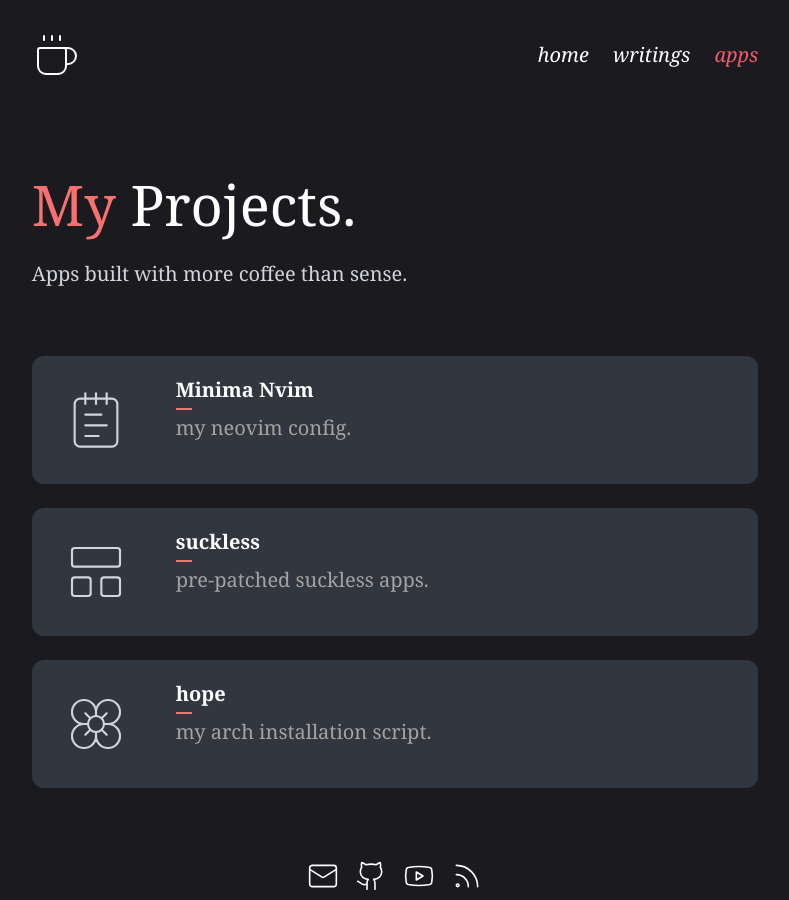
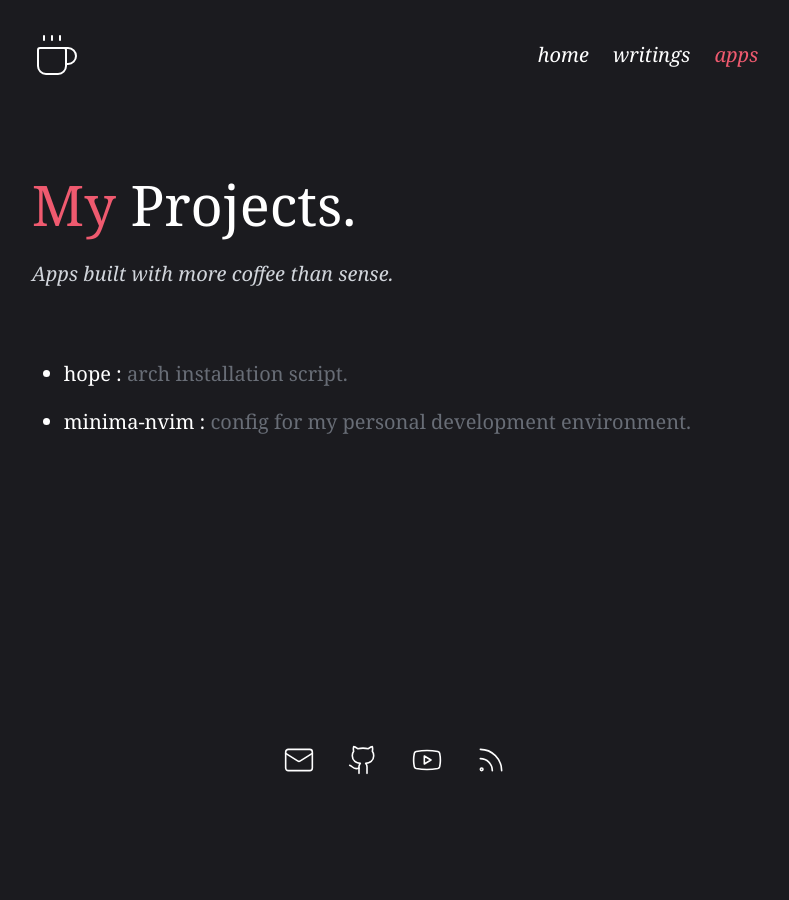
Before and after one commit to commitsovercoffee/markup-mansion, a SvelteKit app: page /apps in a window 1280 px wide. Shown: the whole page, without its empty margins (245-1034 px from the left). After the commit the page ends 800 px from the top, so only its background shows below. Built offline with nearby package versions, Linux system fonts and the light colour scheme.

Commit message:
updates ui for writings & apps page

```diff
--- a/src/lib/components/Footer.svelte
+++ b/src/lib/components/Footer.svelte
@@ -2,7 +2,7 @@
 	const style = 'stroke-white hover:stroke-primary transition-all duration-200 ease-in-out';
 </script>
 
-<footer class="flex mx-auto my-4 px-4 rounded-lg justify-center w-min items-center">
+<footer class="p-4 mx-auto flex gap-4 rounded-lg justify-center w-min items-center">
 	<a aria-label="Mail" target="_blank" href="mailto:commitsovercoffee@gmail.com" class="p-2">
 		<svg
 			xmlns="http://www.w3.org/2000/svg"
--- a/src/lib/components/Info.svelte
+++ b/src/lib/components/Info.svelte
@@ -4,10 +4,10 @@
 </script>
 
 <div class="m-2 p-2 bg-secondary rounded-xl">
-	<p class="italic text-accent ml-8">{title}</p>
+	<p class="ml-8">{title}</p>
 	<ul>
 		{#each lines as line}
-			<li>{line}</li>
+			<li class="text-accent">{line}</li>
 		{/each}
 	</ul>
 </div>
--- /dev/null
+++ b/src/lib/components/Project.svelte
@@ -0,0 +1,12 @@
+<script>
+	export let repo = 'Insert repo name here.';
+	export let desc = '';
+	export let thumbnail = 'https://picsum.photos/240';
+	export let alt = 'screenshot of project ';
+</script>
+
+<div class="m-2 flex flex-col gap-0 shadow bg-secondary rounded-xl">
+	<img class="m-2 h-60 rounded-lg object-cover" src={thumbnail} alt={alt + repo} />
+	<p>{desc}</p>
+	<p class="m-0 px-4 py-2 text-accent">{repo}</p>
+</div>
--- a/src/routes/+page.svelte
+++ b/src/routes/+page.svelte
@@ -9,7 +9,7 @@
 
 <div class="flex flex-wrap-reverse justify-evenly items-center">
 	<div>
-		<h1>
+		<h1 class="mb-0">
 			<span class="text-primary">Hello,</span>
 			<br /> I'm Sourav.
 		</h1>
@@ -23,7 +23,7 @@
 	/>
 </div>
 
-<div class="my-16 grid grid-cols-1 md:grid-cols-2">
+<div class="grid grid-cols-1 md:grid-cols-2">
 	<Info
 		title="Who am I ?"
 		lines={['Self taught developer. 📚', 'Weekend cyclist/gamer. 🕹️', 'Everyday minimalist. ⚫']}
--- a/src/routes/apps/+page.svelte
+++ b/src/routes/apps/+page.svelte
@@ -1,6 +1,10 @@
 <script>
-	import { Flower, LayoutPanelTop, NotepadText } from 'lucide-svelte';
-	import App from '$lib/components/App.svelte';
+	import { fade } from 'svelte/transition';
+
+	const apps = [
+		{ repo: 'hope', desc: 'arch installation script.' },
+		{ repo: 'minima-nvim', desc: 'config for my personal development environment.' }
+	];
 </script>
 
 <svelte:head>
@@ -13,19 +17,28 @@
 
 <div>
 	<h1 class="mb-0">
-		<span class="text-red-400">My</span> Projects.
+		<span class="text-primary">My</span>
+		Projects.
 	</h1>
-	<p>Apps built with more coffee than sense.</p>
+	<p class="italic">Apps built with more coffee than sense.</p>
 </div>
 
 <div class="my-16">
-	<App repo="minima-nvim" title="Minima Nvim" desc="my neovim config."
-		><NotepadText size="64" strokeWidth={0.8} /></App
-	>
-	<App repo="suckless" title="suckless" desc="pre-patched suckless apps."
-		><LayoutPanelTop size="64" strokeWidth={0.8} /></App
-	>
-	<App repo="hope" title="hope" desc="my arch installation script."
-		><Flower size="64" strokeWidth={0.8} /></App
-	>
+	<ul>
+		{#each apps as app}
+			<a
+				transition:fade={{ duration: 300 }}
+				target="_blank"
+				href={'https://www.github.com/commitsovercoffee/' + app.repo}
+				class="no-underline font-normal hover:text-primary transition-all duration-200"
+			>
+				<li>
+					{app.repo} :
+					<span class="text-accent">
+						{app.desc}
+					</span>
+				</li>
+			</a>
+		{/each}
+	</ul>
 </div>
--- a/src/routes/writings/+page.svelte
+++ b/src/routes/writings/+page.svelte
@@ -30,19 +30,20 @@
 
 <div>
 	<h1 class="mb-0">
-		<span class="text-red-400">My</span> Writings.
+		<span class="text-primary">My</span>
+		Writings.
 	</h1>
-	<p>You can find pretty much all my throughts here (even stupid ones).</p>
+	<p class="italic">Blogs, notes, thoughts, reviews ... basically me blabbering.</p>
 </div>
 
-<div class="my-16 flex flex-wrap gap-4">
+<div class="flex flex-wrap gap-4">
 	{#each [...new Set(data.posts.flatMap((p) => p.meta.tags))] as tag}
 		<button
 			class="rounded-xl px-4 py-1 active:translate-y-1 transition-all duration-200 ease-out {selectedTags.has(
 				tag
 			)
-				? 'bg-red-400 text-[#1b1b1f]'
-				: 'bg-[#32363f]'}"
+				? 'bg-primary text-background'
+				: 'bg-highlight'}"
 			on:click={() => {
 				updateFilterPosts(tag);
 			}}
@@ -52,19 +53,14 @@
 	{/each}
 </div>
 
-<ul class="mb-32">
+<ol class="my-16">
 	{#each filteredPosts as post}
-		<li transition:fade={{ duration: 300 }}>
-			<a
-				href={post.path}
-				class="prose-neutral prose-invert no-underline font-bold group transition-all duration-200"
-			>
-				{post.meta.title}
-				<span
-					class="block max-w-16 group-hover:max-w-sm transition-all duration-500 h-0.5 bg-red-400"
-				></span>
-			</a>
-			<p class="md:ml-12 text-neutral-500">{post.meta.desc}</p>
-		</li>
+		<a
+			transition:fade={{ duration: 300 }}
+			href={post.path}
+			class="no-underline font-normal text-accent hover:text-primary transition-all duration-200"
+		>
+			<li>{post.meta.title}</li>
+		</a>
 	{/each}
-</ul>
+</ol>
--- a/tailwind.config.js
+++ b/tailwind.config.js
@@ -7,7 +7,8 @@ export default {
 				background: '#1b1b1f',
 				primary: '#EF5A6F',
 				secondary: '#161618',
-				accent: '#686D76'
+				accent: '#686D76',
+				highlight: '#32363f'
 			}
 		}
 	},
```
